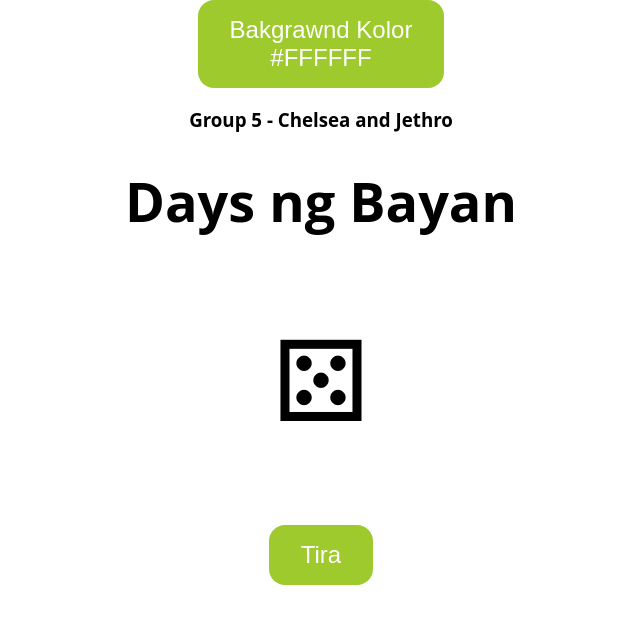
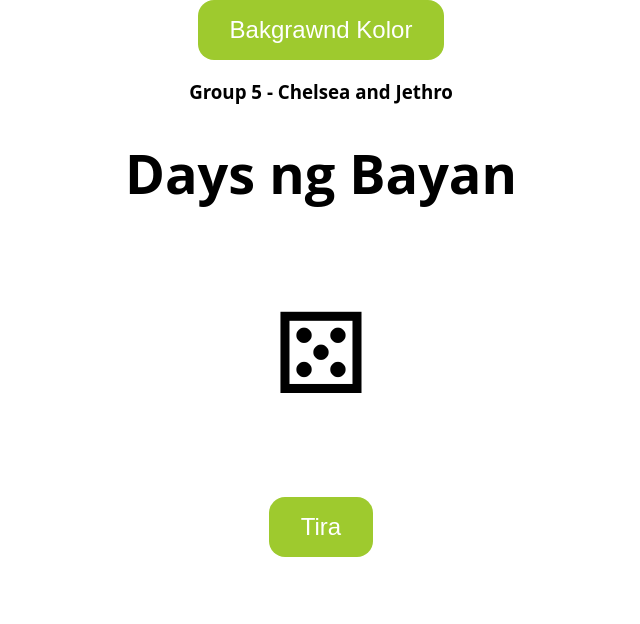
Before and after one commit to XeQtioner/june22activity, a plain HTML site: page index.html in a window 1280 px wide. Shown: the whole page, without its empty margins (319-959 px from the left). Drawn offline with Linux system fonts and the light colour scheme.

Commit message:
deleted the hex number

```diff
--- a/days.js
+++ b/days.js
@@ -65,7 +65,7 @@ btn.addEventListener('click', function(){
     hexKolor += hex[getRandomNumber()];
   }
 
-  kolor.textContent = hexKolor;
+
   document.body.style.backgroundColor = hexKolor;
 });
 
--- a/index.html
+++ b/index.html
@@ -8,7 +8,7 @@
     <link rel="stylesheet" href="style.css" />
   </head>
   <body>
-    <button class="btn" id="btn">Bakgrawnd Kolor <br> <span class="kolor">#FFFFFF</span></button>
+    <button class="btn" id="btn">Bakgrawnd Kolor</button>
 
     <h3>Group 5 - Chelsea and Jethro</h3>
     <h1>Days ng Bayan</h1><br>
```
